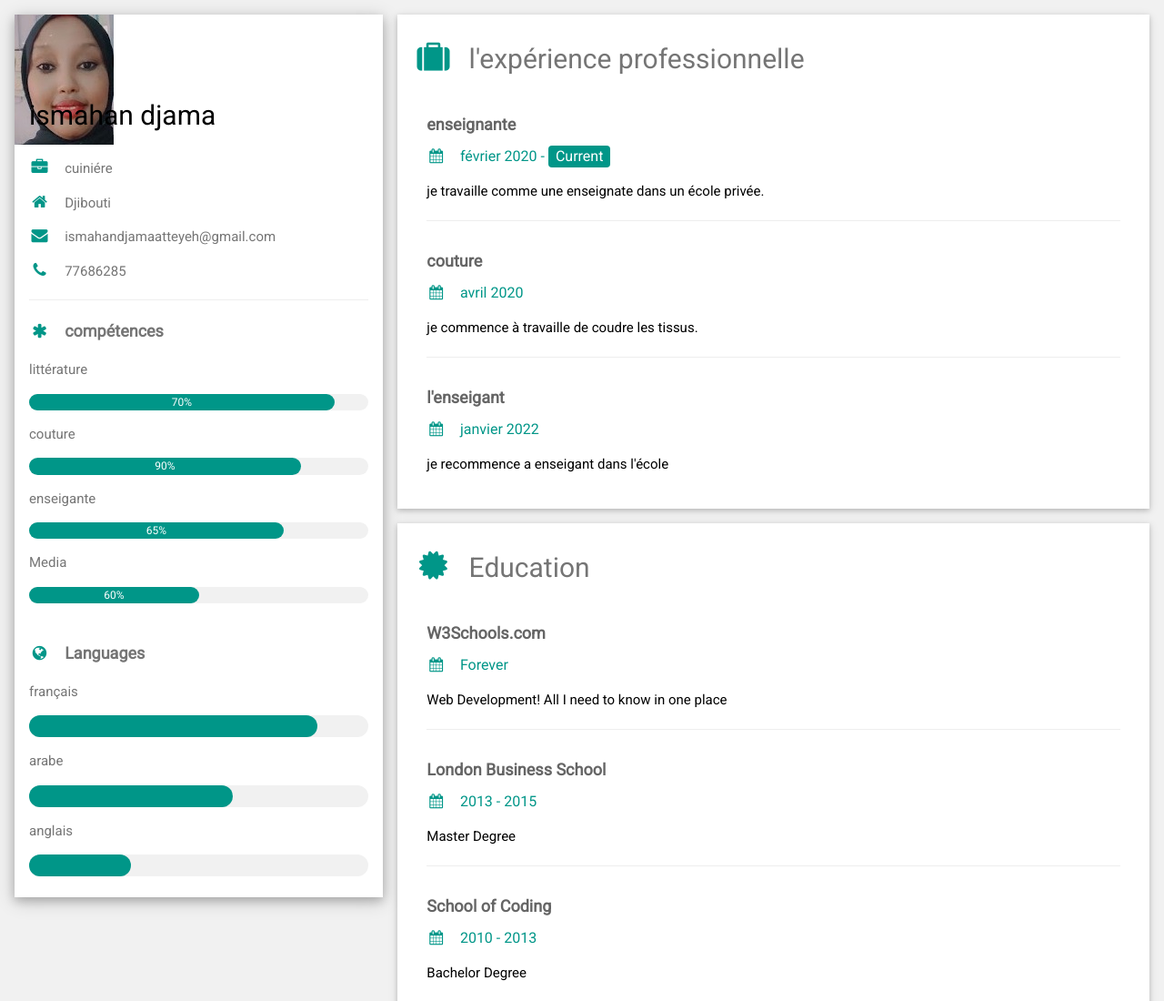
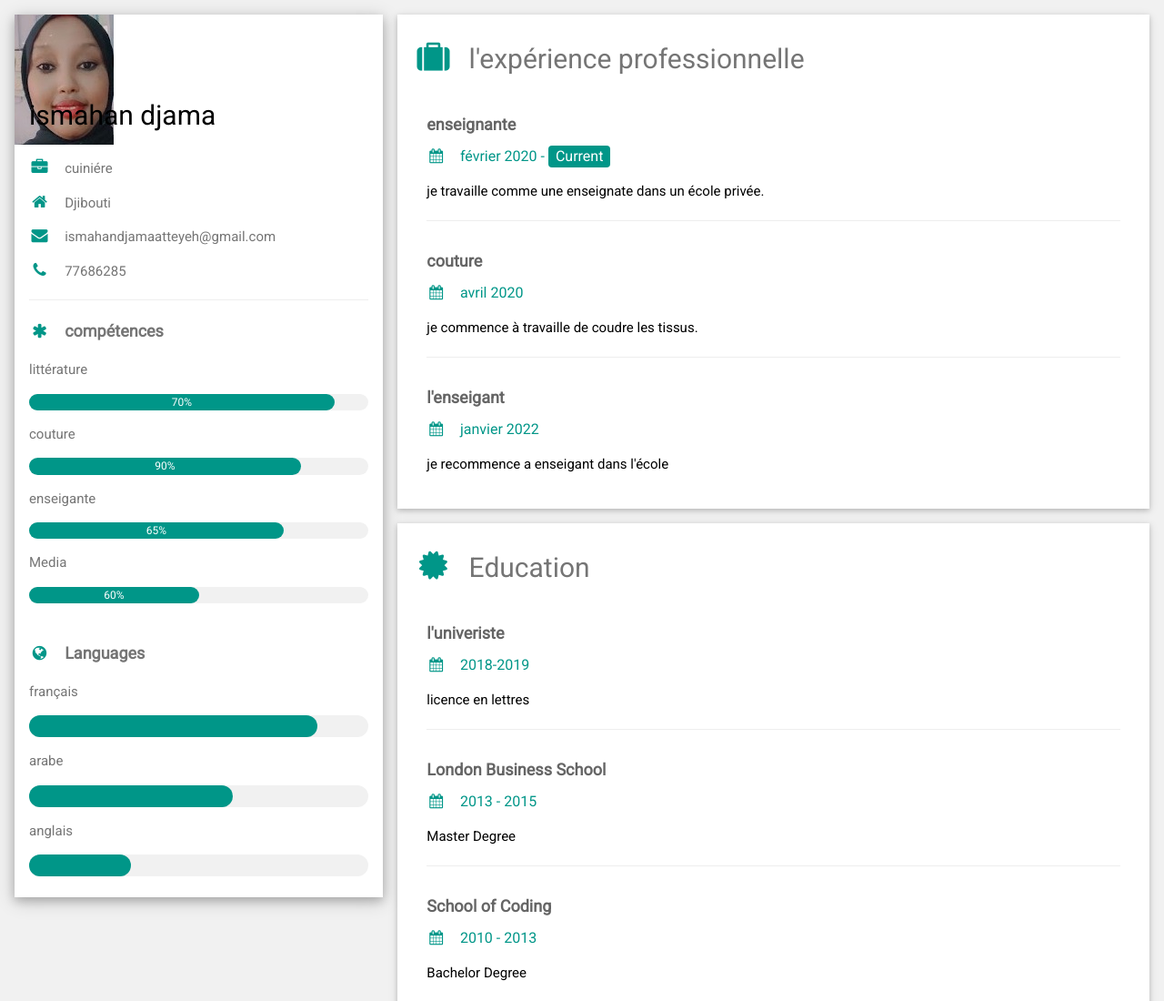
Before and after one commit to ismahandjama/ismahan-djama, a website: page index.html in a window 1280 px wide. Shown: the top 1100 px of the page at 91% size. Drawn offline with nearby package versions, Linux system fonts and the light colour scheme.

Commit message:
le traduction  en français

```diff
--- a/index.html
+++ b/index.html
@@ -101,9 +101,9 @@
       <div class="w3-container w3-card w3-white">
         <h2 class="w3-text-grey w3-padding-16"><i class="fa fa-certificate fa-fw w3-margin-right w3-xxlarge w3-text-teal"></i>Education</h2>
         <div class="w3-container">
-          <h5 class="w3-opacity"><b>W3Schools.com</b></h5>
-          <h6 class="w3-text-teal"><i class="fa fa-calendar fa-fw w3-margin-right"></i>Forever</h6>
-          <p>Web Development! All I need to know in one place</p>
+          <h5 class="w3-opacity"><b>l'univeriste</b></h5>
+          <h6 class="w3-text-teal"><i class="fa fa-calendar fa-fw w3-margin-right"></i>2018-2019</h6>
+          <p>licence en lettres</p>
           <hr>
         </div>
         <div class="w3-container">
```
